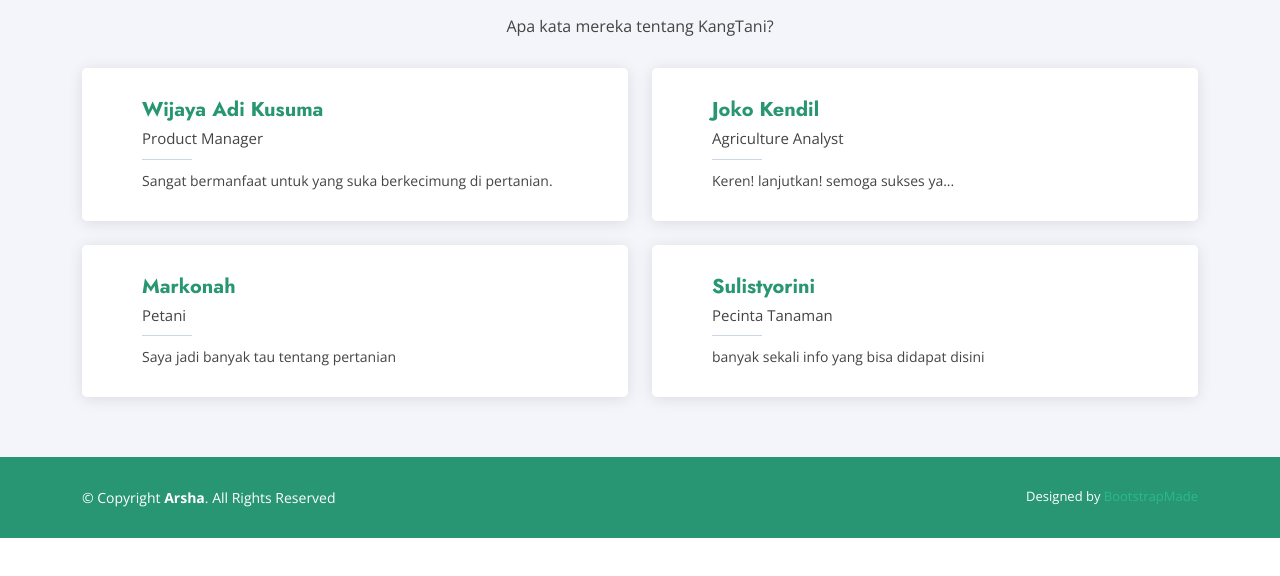
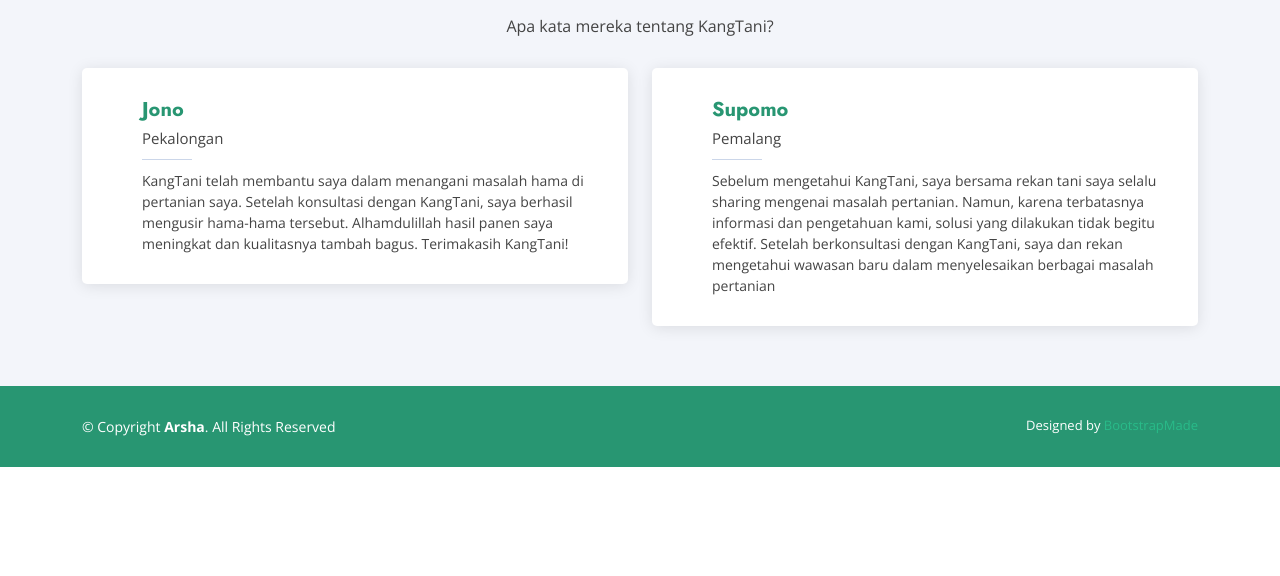
Before and after one commit to notyan/erp-7, a plain HTML site: page testimoni.html in a window 1280 px wide. Shown: the part 172-748 px from the top of the page. Drawn offline with nearby package versions, Linux system fonts and the light colour scheme.

Commit message:
Edit description

```diff
--- a/testimoni.html
+++ b/testimoni.html
@@ -85,39 +85,22 @@
                 <div class="col-lg-6">
                   <div class="member d-flex align-items-start" >
                     <div class="member-info">
-                        <h4>Wijaya Adi Kusuma</h4>
-                        <span>Product Manager</span>
-                        <p>Sangat bermanfaat untuk yang suka berkecimung di pertanian.</p>
+                        <h4>Jono</h4>
+                        <span>Pekalongan</span>
+                        <p>KangTani telah membantu saya dalam menangani masalah hama di pertanian saya. Setelah konsultasi dengan KangTani, saya berhasil mengusir hama-hama tersebut. Alhamdulillah hasil panen saya meningkat dan kualitasnya tambah bagus. Terimakasih KangTani!</p>
                     </div>
                   </div>
                 </div>
                 <div class="col-lg-6 mt-4 mt-lg-0">
                   <div class="member d-flex align-items-start" >
                     <div class="member-info">
-                        <h4>Joko Kendil</h4>
-                        <span>Agriculture Analyst</span>
-                        <p>Keren! lanjutkan! semoga sukses ya...</p>
+                        <h4>Supomo</h4>
+                        <span>Pemalang</span>
+                        <p>Sebelum mengetahui KangTani, saya bersama rekan tani saya selalu sharing mengenai masalah pertanian. Namun, karena terbatasnya informasi dan pengetahuan kami, solusi yang dilakukan tidak begitu efektif. Setelah berkonsultasi dengan KangTani, saya dan rekan mengetahui wawasan baru dalam menyelesaikan berbagai masalah pertanian</p>
                     </div>
                   </div>
                 </div>
-                <div class="col-lg-6 mt-4">
-                  <div class="member d-flex align-items-start" >
-                    <div class="member-info">
-                        <h4>Markonah</h4>
-                        <span>Petani</span>
-                        <p>Saya jadi banyak tau tentang pertanian</p>
-                    </div>
-                  </div>
-                </div>
-                <div class="col-lg-6 mt-4">
-                  <div class="member d-flex align-items-start" >
-                    <div class="member-info">
-                        <h4>Sulistyorini</h4>
-                        <span>Pecinta Tanaman</span>
-                        <p>banyak sekali info yang bisa didapat disini</p>
-                    </div>
-                  </div>
-                </div>
+
           </div>
     </section><!-- End Team Section -->
 
```
